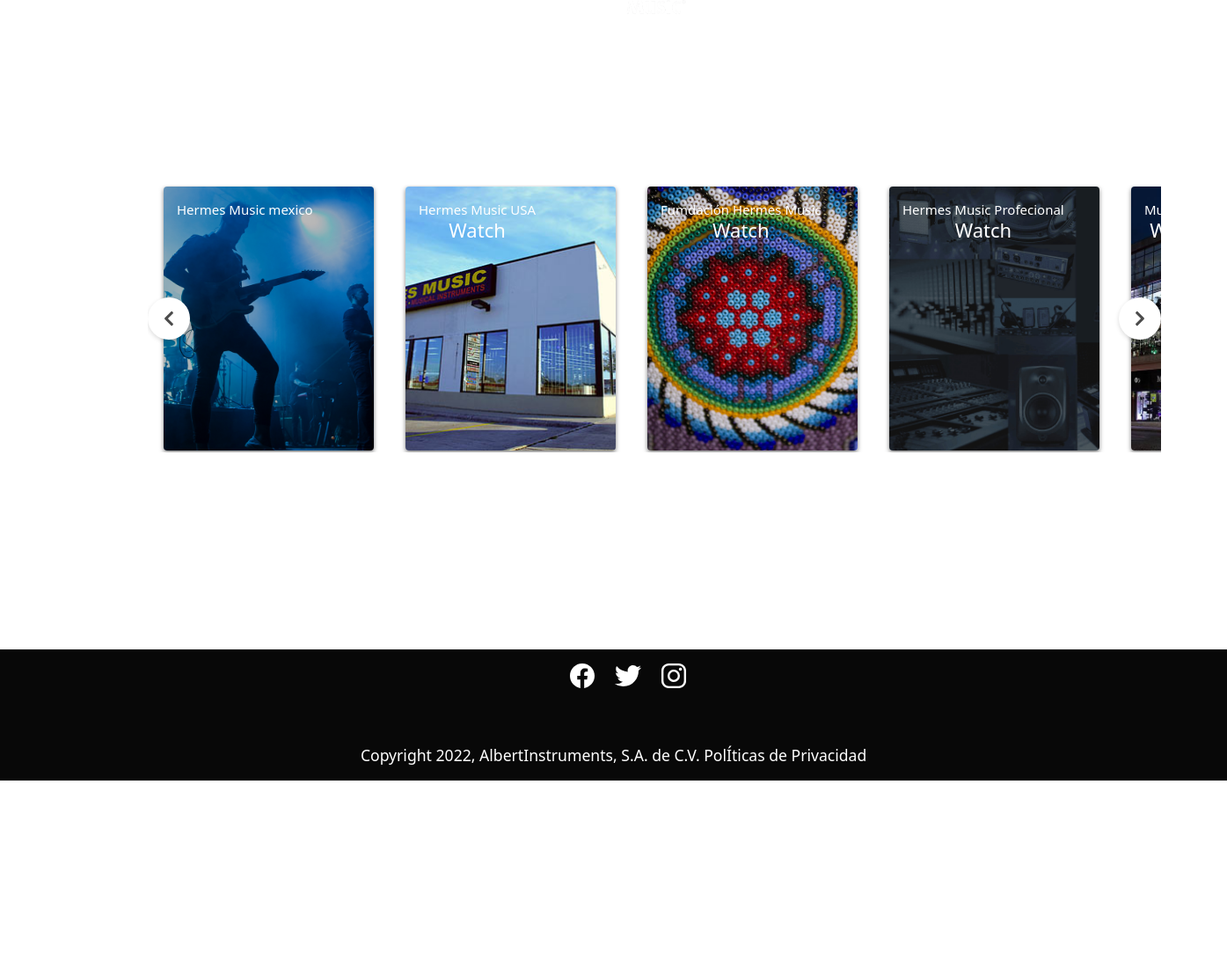
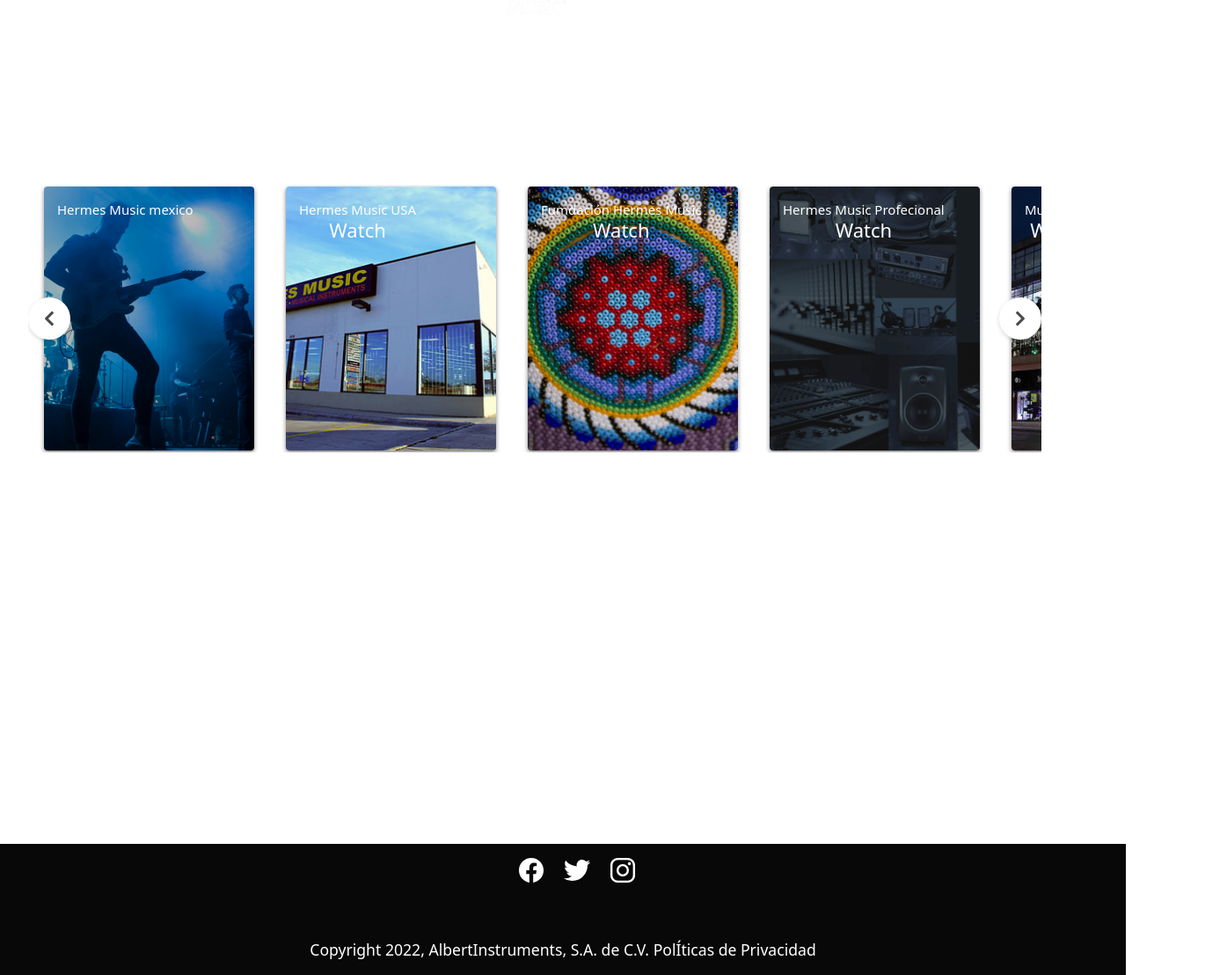
Before and after one commit to CarlosTrej/Carusel-Module, a plain HTML site: page index.html in a window 1280 px wide. Shown: the part 172-1280 px from the top of the page at 88% size, 1395 px wide, since content can reach past the window. Before the commit the page ends 1059 px from the top, so only its background shows below. Drawn offline with nearby package versions, Linux system fonts and the light colour scheme.

Commit message:
refactor footer

```diff
--- a/main.css
+++ b/main.css
@@ -15,7 +15,7 @@ body{
     color:#fff;
 }
 .content{
-    max-width: 61rem;
+    max-width: 78rem;
     padding-left: 1rem;
     padding-right: 1rem;
     margin: auto;
@@ -63,10 +63,11 @@ body{
 }
 footer{
     position: absolute;
-    width: 109vw;
+    width: 100vw;
     background-color: #080808;
     min-height: 100px;
-    margin: 110px 0;
+    bottom : -60%;
+
 }
 
 footer .social_icon,
```
